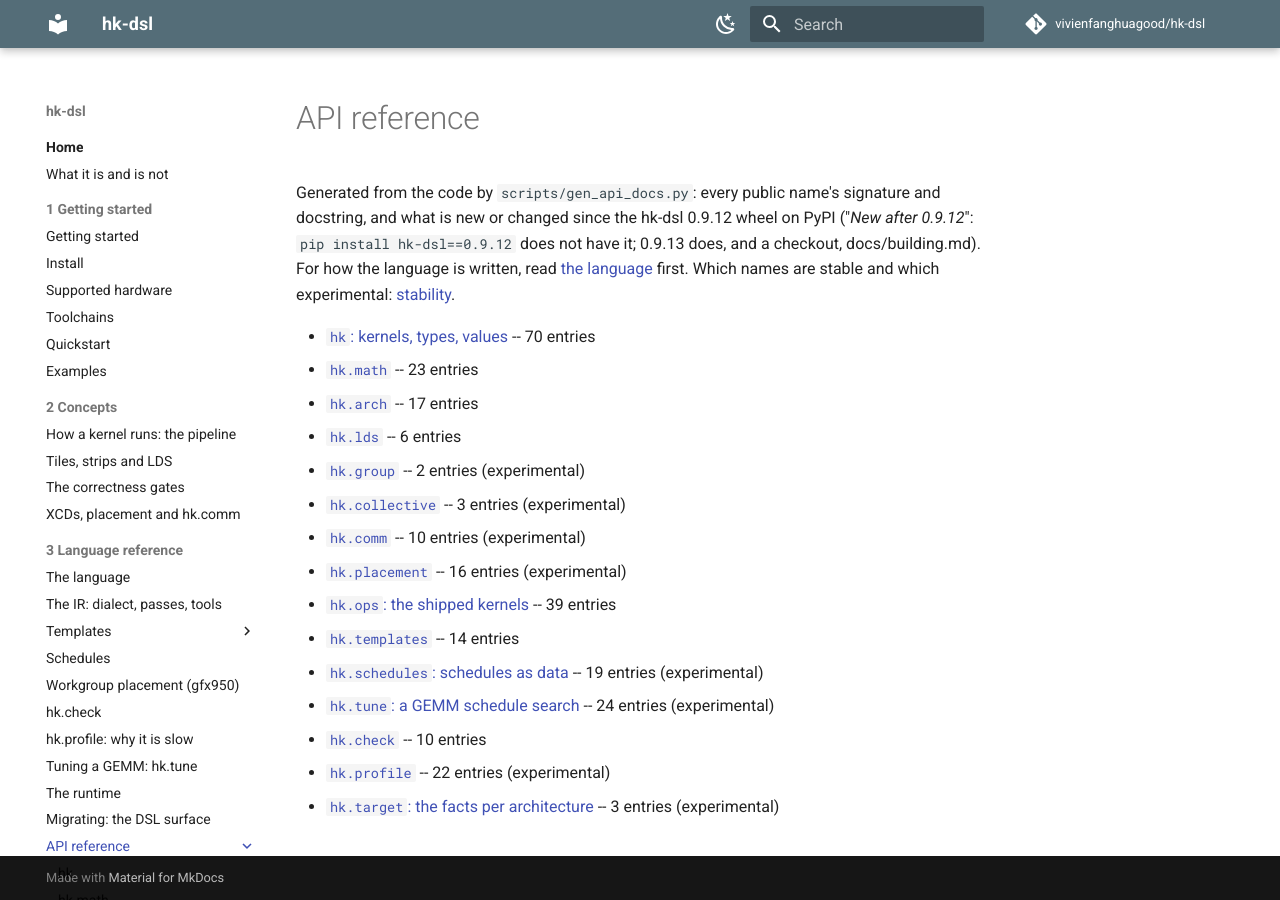
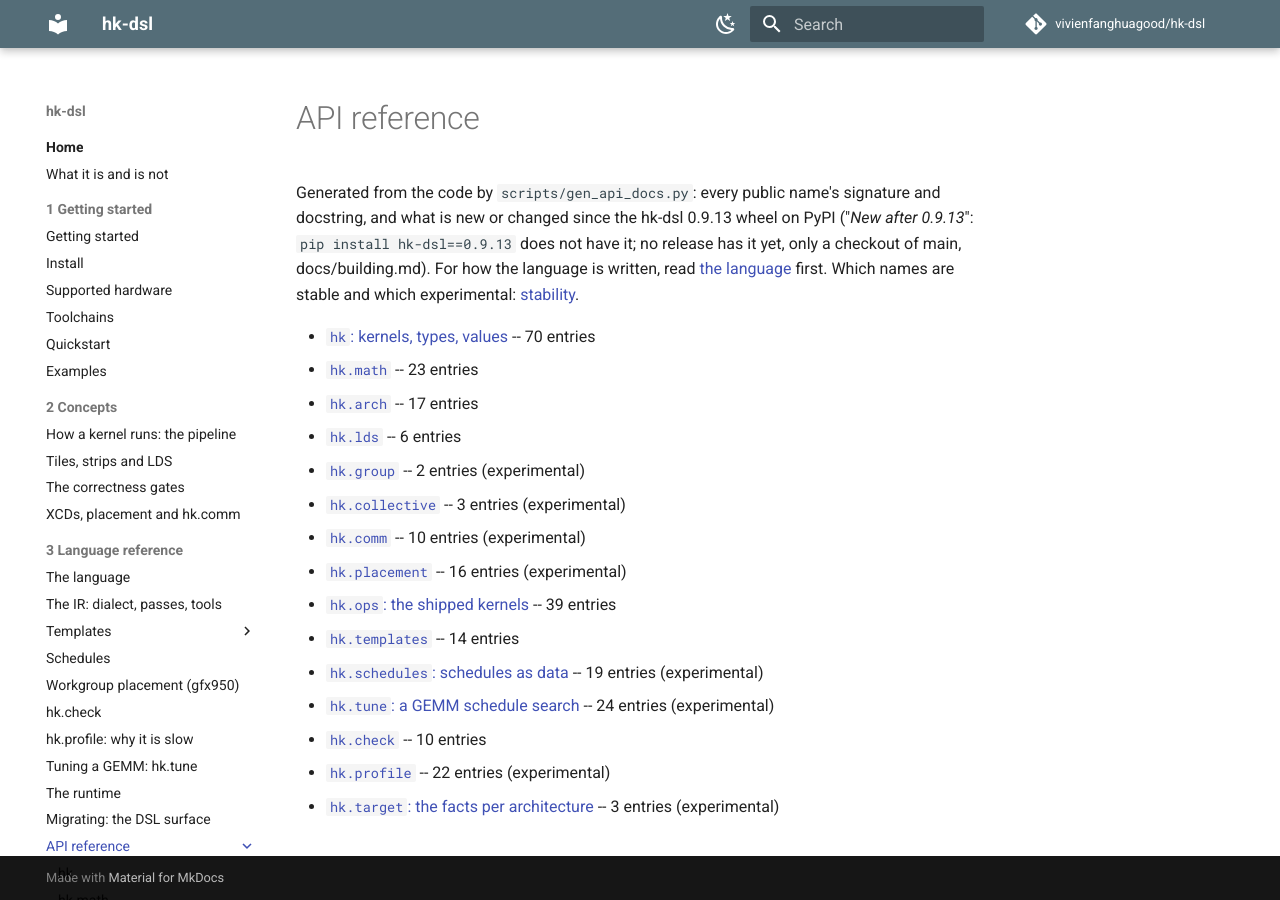
Before and after one commit to vivienfanghuagood/hk-dsl, an MkDocs documentation site: the page built from docs/api/README.md, in a window 1280 px wide. Built offline with MkDocs 1.6.1 and Material for MkDocs 9.7.7, drawn with Linux system fonts in a browser that asks for light colours; comment, search, counter and statistics services are not loaded.

Commit message:
post-release 0.9.13: API marks against the 0.9.13 wheel, RELEASE = None, CHANGELOG Unreleased
As #321 for 0.9.12: scripts/api_baseline_0.9.13.json from the v0.9.13 cp310 wheel; PYPI = "0.9.13",
RELEASE = None, regenerated; test_api_docs against 0.9.13; llms.txt, the skill and docs/README:
marks are New after 0.9.13, main only; an empty ## Unreleased at the top of CHANGELOG.

Co-Authored-By: Claude <noreply@anthropic.com>

```diff
--- a/docs/api/README.md
+++ b/docs/api/README.md
@@ -2,7 +2,7 @@
 
 # API reference
 
-Generated from the code by `scripts/gen_api_docs.py`: every public name's signature and docstring, and what is new or changed since the hk-dsl 0.9.12 wheel on PyPI ("*New after 0.9.12*": `pip install hk-dsl==0.9.12` does not have it; 0.9.13 does, and a checkout, docs/building.md). For how the language is written, read [the language](../language.md) first. Which names are stable and which experimental: [stability](../stability.md).
+Generated from the code by `scripts/gen_api_docs.py`: every public name's signature and docstring, and what is new or changed since the hk-dsl 0.9.13 wheel on PyPI ("*New after 0.9.13*": `pip install hk-dsl==0.9.13` does not have it; no release has it yet, only a checkout of main, docs/building.md). For how the language is written, read [the language](../language.md) first. Which names are stable and which experimental: [stability](../stability.md).
 
 - [`hk`: kernels, types, values](hk.md) -- 70 entries
 - [`hk.math`](hk.math.md) -- 23 entries
--- a/llms.txt
+++ b/llms.txt
@@ -68,7 +68,7 @@ It traces and runs on both GPUs, ragged shapes (100x1000) included; `hk.check` t
 
 ## Pitfalls
 
-- The docs describe main; `pip install hk-dsl` is 0.9.13 (check `hk.__version__`). The API reference marks what is *New after 0.9.12*: in 0.9.13, not in 0.9.12. 0.8.0 added, and 0.7.0 lacks, workgroup placement (`hk.kernel(placement=)`, `hk.Placement`, `hk.arch.xcd_count`), `hk.map_cpp`, the strip ops and element exchange. 0.6.0's synchronous `g.load` / `g.store` on gfx950 read and write past a partial last tile; 0.7.0's do not.
+- The docs describe main; `pip install hk-dsl` is 0.9.13 (check `hk.__version__`). The API reference marks what is *New after 0.9.13*: on main only, in no release yet. 0.8.0 added, and 0.7.0 lacks, workgroup placement (`hk.kernel(placement=)`, `hk.Placement`, `hk.arch.xcd_count`), `hk.map_cpp`, the strip ops and element exchange. 0.6.0's synchronous `g.load` / `g.store` on gfx950 read and write past a partial last tile; 0.7.0's do not.
 - Positional kernel parameters are tensors (`hk.Tensor[dtype]`, 4-D `(batch, depth, rows, cols)`; a 2-D tensor is `(rows, cols)`). Constexprs are keyword-only with a default, baked into the source: a new value is a new compile.
 - The transcendental math (gelu, dgelu, sqrt, rsqrt, silu) is fp32-only: load 16-bit data into an fp32 tile or strip (the load converts) and store it back (the store converts). `hk.math.gelu` is `F.gelu(x, approximate="tanh")`, not the erf default.
 - A strip's columns are whole chunks of `wave x run` (32 x run on gfx1100, 64 x run on gfx950): `CW=512` with `run=8` fits both. Read the wave from `hk.arch.target().wave` when a plan depends on it.
```
Also changed, not shown: CHANGELOG.md (+2 -0 lines), docs/README.md (+1 -1 lines), skills/hk-kernel/SKILL.md (+2 -2 lines), 4 other files.
